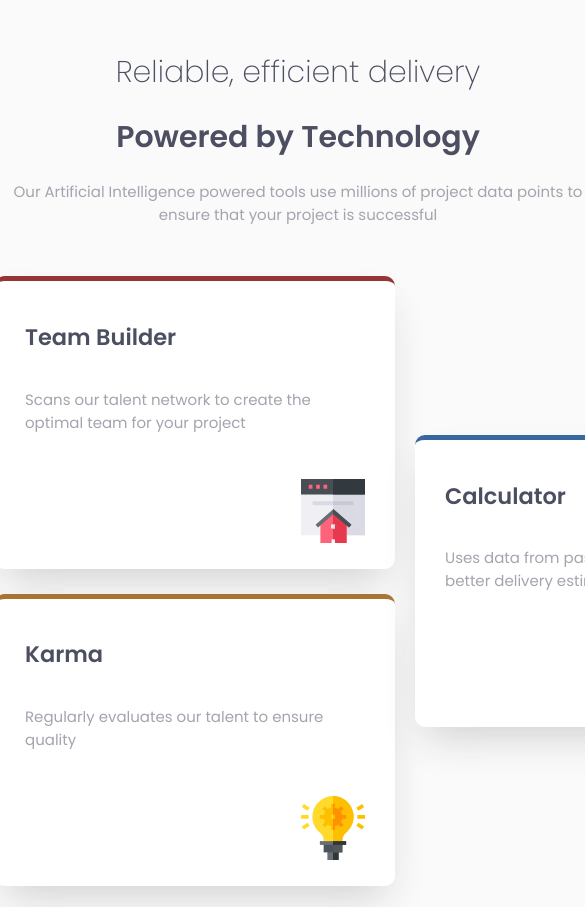
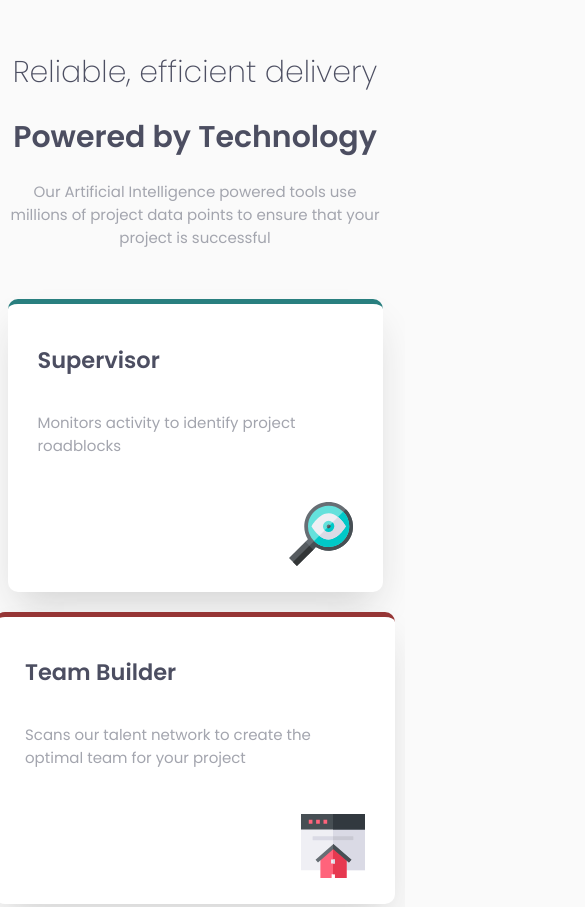
Before and after one commit to libutausk/Flex-Box-Layout-2, a plain HTML site: page index.html in a window 390 px wide. Shown: the top 907 px of the page, 585 px wide, since content can reach past the window. Drawn offline with Linux system fonts and the light colour scheme.

Commit message:
sutvarkytas atvaizdavimas mobiliems

```diff
--- a/CSS/style.css
+++ b/CSS/style.css
@@ -14,7 +14,6 @@
             margin: 0 auto;
             text-align: center;
             margin-top: 50px;
-            width: 580px;
         }
 
         .h1LowFontWeight {
@@ -26,6 +25,7 @@
             width: 70vw;
             margin-top: 50px;
             display: flex;
+            flex-wrap: wrap;
             justify-content: center;
         }
 
```
